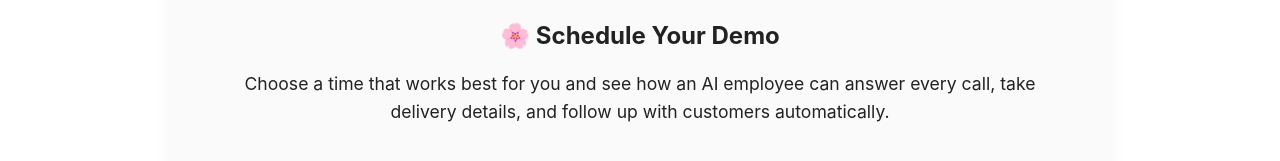
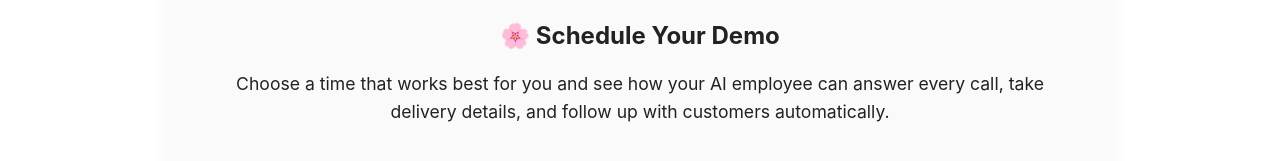
Before and after one commit to iammcgee/nevermissflowersales, a plain HTML site: page apply/index.html in a window 1280 px wide. Shown: the part 351-512 px from the top of the page. Drawn offline with Linux system fonts and the light colour scheme; a script that the page names is missing.

Commit message:
Update index.html

```diff
--- a/apply/index.html
+++ b/apply/index.html
@@ -115,7 +115,7 @@
   <section id="booking">
     <h2 style="text-align:center;">🌸 Schedule Your Demo</h2>
     <p style="text-align:center;">
-      Choose a time that works best for you and see how an AI employee can answer every call, take delivery details, and follow up with customers automatically.
+      Choose a time that works best for you and see how your AI employee can answer every call, take delivery details, and follow up with customers automatically.
     </p>
 
     <!-- Calendly inline widget begin -->
```
